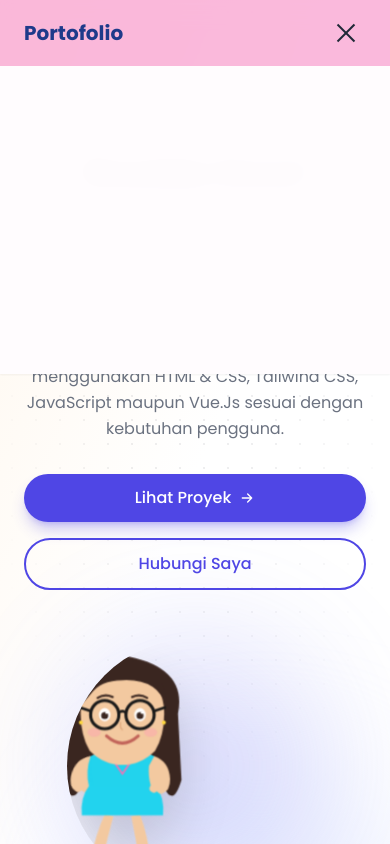
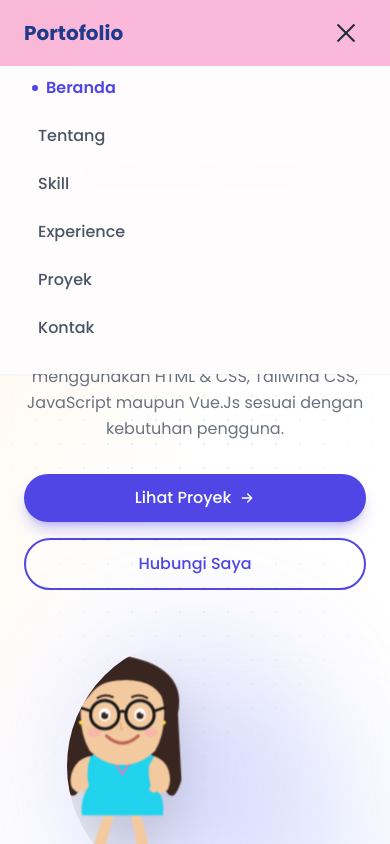
Before and after one commit to rosidadewi/portofolio, a Vue app: page / in a window 390 px wide. Both pictures are taken after a click on the button 346 px from the left and 33 px from the top of the page. Shown: the top 844 px of the page. Built offline with nearby package versions, Linux system fonts and the light colour scheme.

Commit message:
Update Navbar.vue

```diff
--- a/src/components/Navbar.vue
+++ b/src/components/Navbar.vue
@@ -51,10 +51,10 @@ onUnmounted(() => {
 </script>
 
 <template>
- <header class="fixed top-0 left-0 w-full bg-pink-300/80 backdrop-blur-md z-50 shadow-sm">
+  <header class="fixed top-0 left-0 w-full bg-pink-300/80 backdrop-blur-md z-50 shadow-sm">
     <nav class="max-w-6xl mx-auto flex items-center justify-between px-6 py-4">
-     <!-- Logo/brand di navbar -->
-<a href="#hero" class="text-xl font-bold text-blue-900 font-montserrat">Portofolio</a>
+      <!-- Logo/brand di navbar -->
+      <a href="#hero" class="text-xl font-bold text-blue-900 font-montserrat">Portofolio</a>
 
       <!-- Menu Desktop -->
       <ul class="hidden md:flex items-center gap-8 text-sm font-medium">
@@ -111,7 +111,7 @@ onUnmounted(() => {
           v-for="(item, index) in menu"
           :key="item.href"
           class="menu-item"
-          :style="{ transitionDelay: isOpen ? `${index * 60}ms` : '0ms' }"
+          :style="{ animationDelay: isOpen ? `${index * 60}ms` : '0ms' }"
         >
           <a
             :href="item.href"
@@ -156,11 +156,13 @@ onUnmounted(() => {
 .menu-item {
   opacity: 0;
   transform: translateX(-12px);
-  transition: opacity 0.35s ease, transform 0.35s ease;
+  animation: menuItemIn 0.35s ease forwards;
 }
-.menu-enter-active .menu-item,
-.menu-enter-to .menu-item {
-  opacity: 1;
-  transform: translateX(0);
+
+@keyframes menuItemIn {
+  to {
+    opacity: 1;
+    transform: translateX(0);
+  }
 }
 </style>
```
